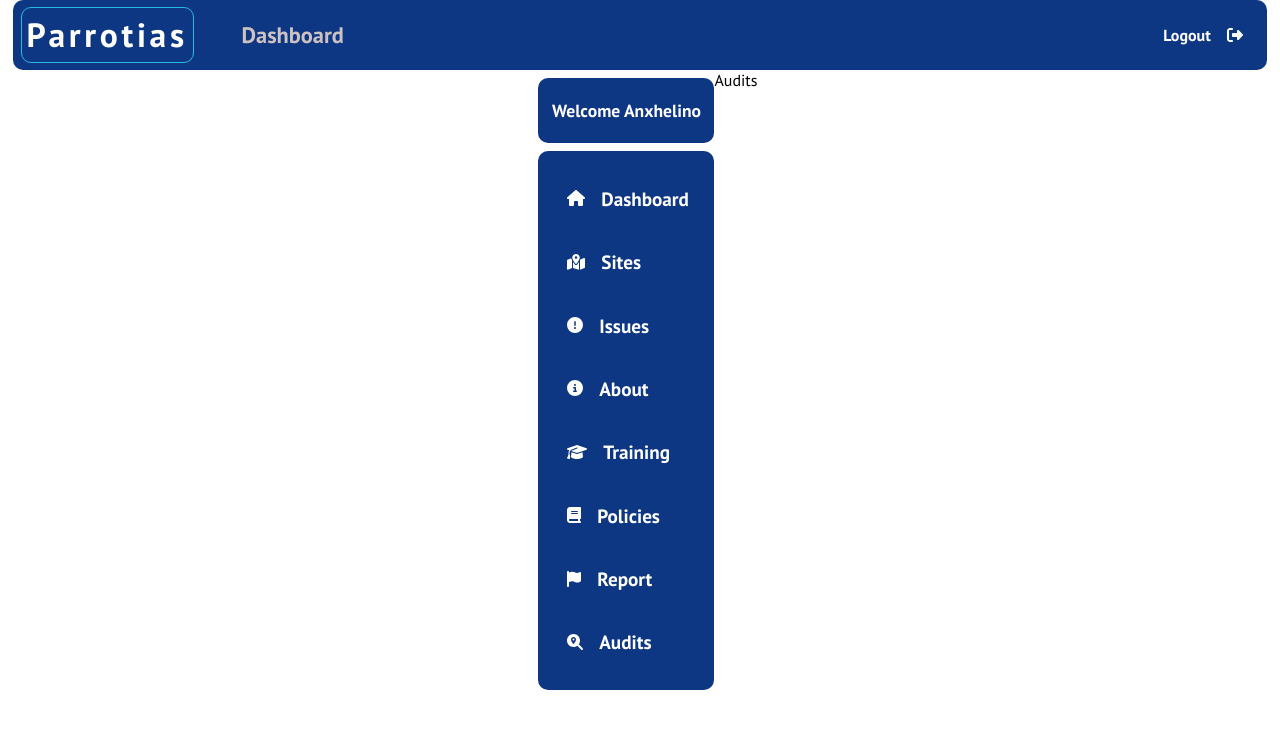
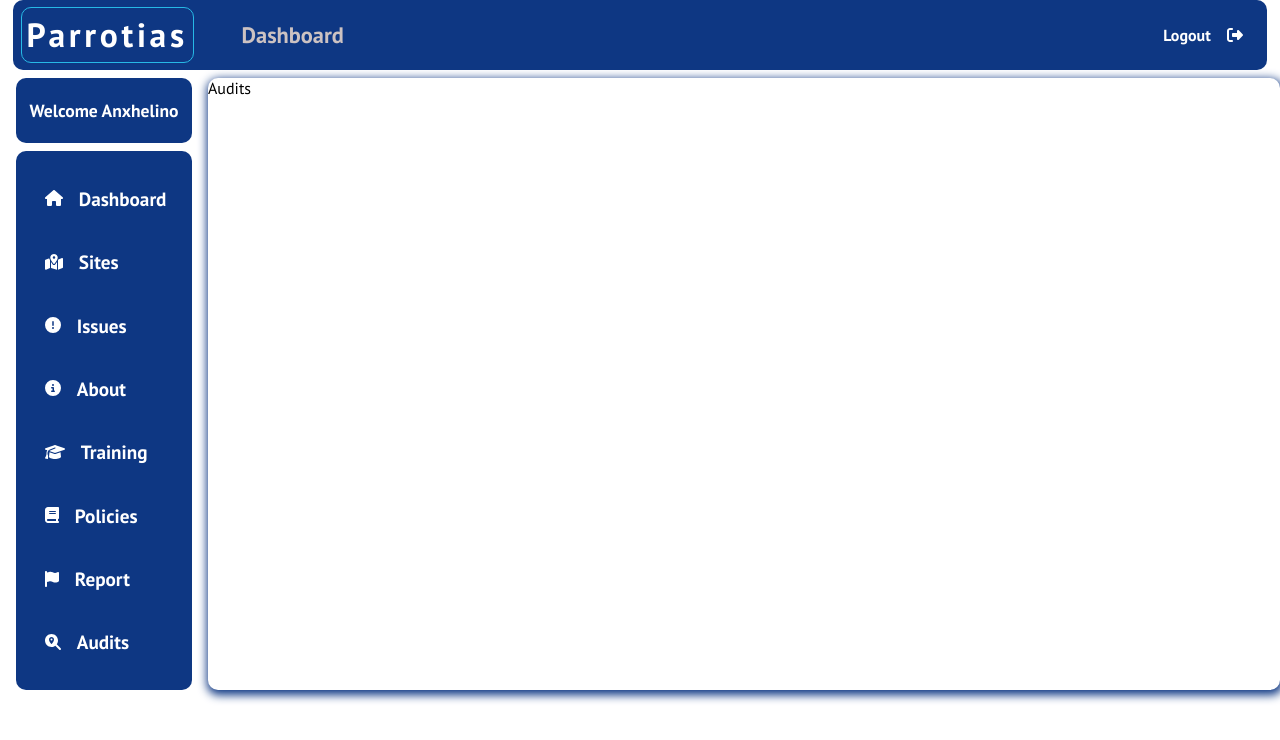
Before and after one commit to anxhelino/hse, a React (Create React App) app: page /audits in a window 1280 px wide. Shown: the top 740 px of the page. Built offline with nearby package versions, Linux system fonts and the light colour scheme.

Commit message:
routing added

```diff
--- a/src/App.js
+++ b/src/App.js
@@ -17,10 +17,10 @@ function App() {
   return (
     <div className='mainContainer'>
       <Header />
-      <MobileNavigation />
       <div className='desktopContainer'>
         <Router>
           <Navigation />
+          <MobileNavigation />
           <Routes>
             <Route path='/' element={<Dashboard />} />
             <Route path='/about' element={<About />} />
--- a/src/components/MobileNavigation.jsx
+++ b/src/components/MobileNavigation.jsx
@@ -12,6 +12,7 @@ import { faCircleExclamation } from '@fortawesome/free-solid-svg-icons';
 import { faCircleInfo } from '@fortawesome/free-solid-svg-icons';
 import { faBars } from '@fortawesome/free-solid-svg-icons';
 import { useState } from 'react';
+import { Link } from 'react-router-dom';
 
 const MobileNavigation = () => {
   const [openMore, setOpenMore] = useState(false);
@@ -42,6 +43,7 @@ const MobileNavigation = () => {
   return (
     <footer>
       <div className='mobileNavigation' onClick={(e) => handlePageChange(e)}>
+        <Link to='/'>
           <div
             className={activeLink === 'Dashboard' ? 'active' : ''}
             id='Dashboard'
@@ -49,18 +51,25 @@ const MobileNavigation = () => {
             <FontAwesomeIcon icon={faHouse} id='Dashboard' />
             <p id='Dashboard'>Dashboard</p>
           </div>
+        </Link>
+        <Link to='sites'>
           <div id='Sites' className={activeLink === 'Sites' ? 'active' : ''}>
             <FontAwesomeIcon icon={faMapLocationDot} id='Sites' />
             <p id='Sites'>Sites</p>
           </div>
+        </Link>
+        <Link to='issues'>
           <div id='Issues' className={activeLink === 'Issues' ? 'active' : ''}>
             <FontAwesomeIcon icon={faCircleExclamation} id='Issues' />
             <p id='Issues'>Issues</p>
           </div>
+        </Link>
+        <Link to='about'>
           <div id='About' className={activeLink === 'About' ? 'active' : ''}>
             <FontAwesomeIcon icon={faCircleInfo} id='About' />
             <p id='About'>About</p>
           </div>
+        </Link>
         <div
           className={activeLink === 'More' ? 'mobileMore active' : 'mobileMore'}
           onClick={() => toggleMore()}
@@ -69,22 +78,31 @@ const MobileNavigation = () => {
           <FontAwesomeIcon icon={faBars} id='More' />
           <p id='More'>More</p>
           <div className={openMore ? 'more' : 'more hidden'}>
+            <Link to='training'>
               <div id='Training'>
                 <FontAwesomeIcon icon={faGraduationCap} id='Training' />
                 <p id='Training'>Training</p>
               </div>
+            </Link>
+            <Link to='policies'>
               <div id='Policies'>
                 <FontAwesomeIcon icon={faBook} id='Policies' />
                 <p id='Policies'>Policies</p>
               </div>
+            </Link>
+            <Link to='report'>
               <div id='Report'>
                 <FontAwesomeIcon icon={faFlag} id='Report' />
                 <p id='Report'>Report</p>
               </div>
+            </Link>
+            <Link to='audits'>
               <div id='Audits'>
                 <FontAwesomeIcon icon={faMagnifyingGlassLocation} id='Audits' />
                 <p id='Audits'>Audits</p>
               </div>
+            </Link>
+
             <div id='Logout'>
               <FontAwesomeIcon icon={faRightFromBracket} id='Logout' />
               <p id='Logout'>Logout</p>
--- a/src/components/Navigation.jsx
+++ b/src/components/Navigation.jsx
@@ -9,6 +9,7 @@ import {
 import { faMapLocationDot } from '@fortawesome/free-solid-svg-icons';
 import { faCircleExclamation } from '@fortawesome/free-solid-svg-icons';
 import { faCircleInfo } from '@fortawesome/free-solid-svg-icons';
+import { Link } from 'react-router-dom';
 
 import { useState } from 'react';
 
@@ -30,6 +31,7 @@ const Navigation = () => {
         <p>Welcome Anxhelino</p>
       </div>
       <div className='navigation' onClick={(e) => handlePageChange(e)}>
+        <Link to='/'>
           <div
             className={activeLink === 'dashboard' ? 'active' : ''}
             id='dashboard'
@@ -37,19 +39,26 @@ const Navigation = () => {
             <FontAwesomeIcon icon={faHouse} id='dashboard' />
             <p id='dashboard'>Dashboard</p>
           </div>
+        </Link>
+        <Link to='/sites'>
           <div id='sites' className={activeLink === 'sites' ? 'active' : ''}>
             <FontAwesomeIcon icon={faMapLocationDot} id='sites' />
             <p id='sites'>Sites</p>
           </div>
+        </Link>
+        <Link to='/issues'>
           <div id='issues' className={activeLink === 'issues' ? 'active' : ''}>
             <FontAwesomeIcon icon={faCircleExclamation} id='issues' />
             <p id='issues'>Issues</p>
           </div>
+        </Link>
+        <Link to='/about'>
           <div id='about' className={activeLink === 'about' ? 'active' : ''}>
             <FontAwesomeIcon icon={faCircleInfo} id='about' />
             <p id='about'>About</p>
           </div>
-
+        </Link>
+        <Link to='./training'>
           <div
             id='training'
             className={activeLink === 'training' ? 'active' : ''}
@@ -57,6 +66,8 @@ const Navigation = () => {
             <FontAwesomeIcon icon={faGraduationCap} id='training' />
             <p id='training'>Training</p>
           </div>
+        </Link>
+        <Link to='./policies'>
           <div
             id='policies'
             className={activeLink === 'policies' ? 'active' : ''}
@@ -64,14 +75,19 @@ const Navigation = () => {
             <FontAwesomeIcon icon={faBook} id='policies' />
             <p id='policies'>Policies</p>
           </div>
+        </Link>
+        <Link to='./report'>
           <div id='report' className={activeLink === 'report' ? 'active' : ''}>
             <FontAwesomeIcon icon={faFlag} id='report' />
             <p id='report'>Report</p>
           </div>
+        </Link>
+        <Link to='./audits'>
           <div id='audits' className={activeLink === 'audits' ? 'active' : ''}>
             <FontAwesomeIcon icon={faMagnifyingGlassLocation} id='audits' />
             <p id='audits'>Audits</p>
           </div>
+        </Link>
       </div>
     </footer>
   );
--- a/src/index.css
+++ b/src/index.css
@@ -10,6 +10,10 @@ body,
 
 * {
   box-sizing: border-box;
+}
+
+a {
+  text-decoration: none !important;
 }
 
 .mainContainer {
@@ -78,6 +82,9 @@ body,
   line-height: 0;
   padding-bottom: 1rem;
   font-weight: 700;
+}
+.mobileNavigation a {
+  color: rgb(44, 27, 27);
 }
 
 .mobileNavigation div:hover {
--- a/src/pages/About.jsx
+++ b/src/pages/About.jsx
@@ -1,7 +1,7 @@
 import React from 'react';
 
 const About = () => {
-  return <div>About</div>;
+  return <div className='dashboardContainer'>About</div>;
 };
 
 export default About;
--- a/src/pages/Audits.jsx
+++ b/src/pages/Audits.jsx
@@ -1,7 +1,7 @@
 import React from 'react';
 
 const Audits = () => {
-  return <div>Audits</div>;
+  return <div className='dashboardContainer'>Audits</div>;
 };
 
 export default Audits;
--- a/src/pages/Issues.jsx
+++ b/src/pages/Issues.jsx
@@ -1,7 +1,7 @@
 import React from 'react';
 
 const Issues = () => {
-  return <div>Issues</div>;
+  return <div className='dashboardContainer'>Issues</div>;
 };
 
 export default Issues;
--- a/src/pages/Policies.jsx
+++ b/src/pages/Policies.jsx
@@ -1,7 +1,7 @@
 import React from 'react';
 
 const Policies = () => {
-  return <div>Policies</div>;
+  return <div className='dashboardContainer'>Policies</div>;
 };
 
 export default Policies;
--- a/src/pages/Report.jsx
+++ b/src/pages/Report.jsx
@@ -1,7 +1,7 @@
 import React from 'react';
 
 const Report = () => {
-  return <div>Report</div>;
+  return <div className='dashboardContainer'>Report</div>;
 };
 
 export default Report;
--- a/src/pages/Sites.jsx
+++ b/src/pages/Sites.jsx
@@ -1,7 +1,7 @@
 import React from 'react';
 
 const Sites = () => {
-  return <div>Sites</div>;
+  return <div className='dashboardContainer'>Sites</div>;
 };
 
 export default Sites;
--- a/src/pages/Training.jsx
+++ b/src/pages/Training.jsx
@@ -1,7 +1,7 @@
 import React from 'react';
 
 const Training = () => {
-  return <div>Training</div>;
+  return <div className='dashboardContainer'>Training</div>;
 };
 
 export default Training;
```
Lines whose indentation alone changed are shown as unchanged.
